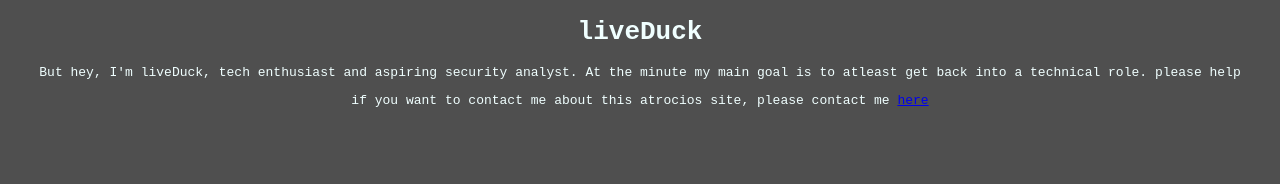
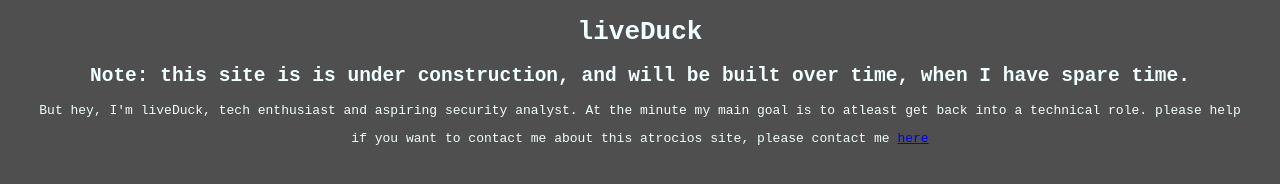
Before and after one commit to liveDuck/liveduck.site, a plain HTML site: page index.html in a window 1280 px wide. Drawn offline with Linux system fonts and the light colour scheme.

Commit message:
Update index.html

```diff
--- a/index.html
+++ b/index.html
@@ -9,7 +9,10 @@
     <center>
         <h1>liveDuck</h1>
 
+        <h2>Note: this site is is under construction, and will be built over time, when I have spare time.</h2>
+
         <P>But hey, I'm liveDuck, tech enthusiast and aspiring security analyst. At the minute my main goal is to atleast get back into a technical role. please help</P>
+
 
         <p>if you want to contact me about this atrocios site, please contact me <a href="mailto:liveduck1@proton.me">here</a></p>
 
```
